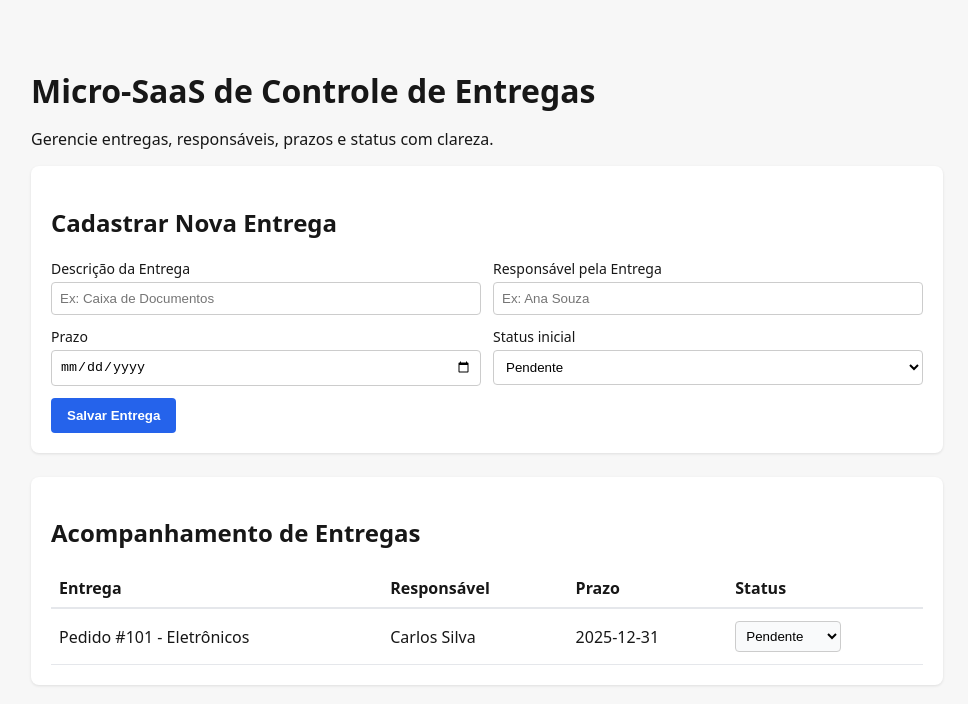
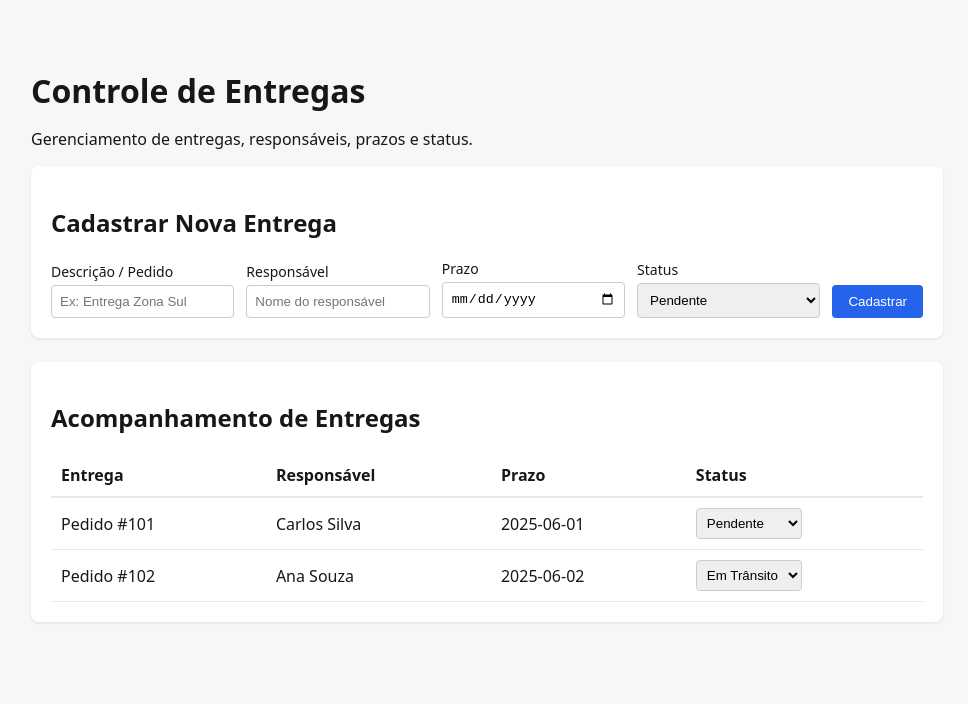
Before and after one commit to Klip-lab/micro-saas-controle-entregas, a React (Vite) app: page / in a window 1280 px wide. Shown: the top 704 px of the page, without its empty margins (153-1121 px from the left). Built offline with nearby package versions, Linux system fonts and the light colour scheme.

Commit message:
factory: TASK-PRJ-624786-002

```diff
--- a/src/App.tsx
+++ b/src/App.tsx
@@ -10,13 +10,8 @@ interface Delivery {
 
 export default function App() {
   const [deliveries, setDeliveries] = useState<Delivery[]>([
-    {
-      id: '1',
-      title: 'Pedido #101 - Eletrônicos',
-      responsible: 'Carlos Silva',
-      dueDate: '2025-12-31',
-      status: 'Pendente',
-    },
+    { id: '1', title: 'Pedido #101', responsible: 'Carlos Silva', dueDate: '2025-06-01', status: 'Pendente' },
+    { id: '2', title: 'Pedido #102', responsible: 'Ana Souza', dueDate: '2025-06-02', status: 'Em Trânsito' }
   ]);
 
   const [title, setTitle] = useState('');
@@ -44,68 +39,64 @@ export default function App() {
   };
 
   const handleStatusChange = (id: string, newStatus: 'Pendente' | 'Em Trânsito' | 'Entregue') => {
-    setDeliveries(
-      deliveries.map((d) => (d.id === id ? { ...d, status: newStatus } : d))
-    );
+    setDeliveries(deliveries.map(d => d.id === id ? { ...d, status: newStatus } : d));
   };
 
   return (
     <main>
-      <h1>Micro-SaaS de Controle de Entregas</h1>
-      <p>Gerencie entregas, responsáveis, prazos e status com clareza.</p>
+      <h1>Controle de Entregas</h1>
+      <p>Gerenciamento de entregas, responsáveis, prazos e status.</p>
 
       <section style={{ background: '#fff', padding: '20px', borderRadius: '8px', marginBottom: '24px', boxShadow: '0 1px 3px rgba(0,0,0,0.1)' }}>
         <h2>Cadastrar Nova Entrega</h2>
-        <form onSubmit={handleAddDelivery} style={{ display: 'grid', gap: '12px', gridTemplateColumns: '1fr 1fr' }}>
+        <form onSubmit={handleAddDelivery} style={{ display: 'grid', gap: '12px', gridTemplateColumns: '1fr 1fr 1fr 1fr auto', alignItems: 'end' }}>
           <div>
-            <label style={{ display: 'block', marginBottom: '4px', fontSize: '14px', fontWeight: 500 }}>Descrição da Entrega</label>
+            <label style={{ display: 'block', fontSize: '14px', marginBottom: '4px' }}>Descrição / Pedido</label>
             <input
               type="text"
               value={title}
-              onChange={(e) => setTitle(e.target.value)}
-              placeholder="Ex: Caixa de Documentos"
+              onChange={e => setTitle(e.target.value)}
+              placeholder="Ex: Entrega Zona Sul"
+              required
               style={{ width: '100%', padding: '8px', borderRadius: '4px', border: '1px solid #ccc' }}
-              required
             />
           </div>
           <div>
-            <label style={{ display: 'block', marginBottom: '4px', fontSize: '14px', fontWeight: 500 }}>Responsável pela Entrega</label>
+            <label style={{ display: 'block', fontSize: '14px', marginBottom: '4px' }}>Responsável</label>
             <input
               type="text"
               value={responsible}
-              onChange={(e) => setResponsible(e.target.value)}
-              placeholder="Ex: Ana Souza"
+              onChange={e => setResponsible(e.target.value)}
+              placeholder="Nome do responsável"
+              required
               style={{ width: '100%', padding: '8px', borderRadius: '4px', border: '1px solid #ccc' }}
-              required
             />
           </div>
           <div>
-            <label style={{ display: 'block', marginBottom: '4px', fontSize: '14px', fontWeight: 500 }}>Prazo</label>
+            <label style={{ display: 'block', fontSize: '14px', marginBottom: '4px' }}>Prazo</label>
             <input
               type="date"
               value={dueDate}
-              onChange={(e) => setDueDate(e.target.value)}
+              onChange={e => setDueDate(e.target.value)}
+              required
               style={{ width: '100%', padding: '8px', borderRadius: '4px', border: '1px solid #ccc' }}
-              required
             />
           </div>
           <div>
-            <label style={{ display: 'block', marginBottom: '4px', fontSize: '14px', fontWeight: 500 }}>Status inicial</label>
+            <label style={{ display: 'block', fontSize: '14px', marginBottom: '4px' }}>Status</label>
             <select
               value={status}
-              onChange={(e) => setStatus(e.target.value as any)}
-              style={{ width: '100%', padding: '8px', borderRadius: '4px', border: '1px solid #ccc', background: '#fff' }}
+              onChange={e => setStatus(e.target.value as any)}
+              style={{ width: '100%', padding: '8px', borderRadius: '4px', border: '1px solid #ccc' }}
             >
               <option value="Pendente">Pendente</option>
               <option value="Em Trânsito">Em Trânsito</option>
               <option value="Entregue">Entregue</option>
             </select>
           </div>
-          <div style={{ gridColumn: 'span 2' }}>
-            <button type="submit" style={{ padding: '10px 16px', background: '#2563eb', color: '#fff', border: 'none', borderRadius: '4px', cursor: 'pointer', fontWeight: 600 }}>
-              Salvar Entrega
-            </button>
-          </div>
+          <button type="submit" style={{ padding: '9px 16px', background: '#2563eb', color: '#fff', border: 'none', borderRadius: '4px', cursor: 'pointer' }}>
+            Cadastrar
+          </button>
         </form>
       </section>
 
@@ -117,23 +108,23 @@ export default function App() {
           <table style={{ width: '100%', borderCollapse: 'collapse', marginTop: '12px' }}>
             <thead>
               <tr style={{ borderBottom: '2px solid #e5e7eb', textAlign: 'left' }}>
-                <th style={{ padding: '8px' }}>Entrega</th>
-                <th style={{ padding: '8px' }}>Responsável</th>
-                <th style={{ padding: '8px' }}>Prazo</th>
-                <th style={{ padding: '8px' }}>Status</th>
+                <th style={{ padding: '10px' }}>Entrega</th>
+                <th style={{ padding: '10px' }}>Responsável</th>
+                <th style={{ padding: '10px' }}>Prazo</th>
+                <th style={{ padding: '10px' }}>Status</th>
               </tr>
             </thead>
             <tbody>
-              {deliveries.map((delivery) => (
-                <tr key={delivery.id} style={{ borderBottom: '1px solid #e5e7eb' }}>
-                  <td style={{ padding: '12px 8px' }}>{delivery.title}</td>
-                  <td style={{ padding: '12px 8px' }}>{delivery.responsible}</td>
-                  <td style={{ padding: '12px 8px' }}>{delivery.dueDate}</td>
-                  <td style={{ padding: '12px 8px' }}>
+              {deliveries.map(d => (
+                <tr key={d.id} style={{ borderBottom: '1px solid #e5e7eb' }}>
+                  <td style={{ padding: '10px' }}>{d.title}</td>
+                  <td style={{ padding: '10px' }}>{d.responsible}</td>
+                  <td style={{ padding: '10px' }}>{d.dueDate}</td>
+                  <td style={{ padding: '10px' }}>
                     <select
-                      value={delivery.status}
-                      onChange={(e) => handleStatusChange(delivery.id, e.target.value as any)}
-                      style={{ padding: '6px', borderRadius: '4px', border: '1px solid #ccc', background: '#f9fafb' }}
+                      value={d.status}
+                      onChange={e => handleStatusChange(d.id, e.target.value as any)}
+                      style={{ padding: '6px', borderRadius: '4px', border: '1px solid #ccc' }}
                     >
                       <option value="Pendente">Pendente</option>
                       <option value="Em Trânsito">Em Trânsito</option>
```
Also changed, not shown: 1 other file (tests, documents, lock files or other folders).
